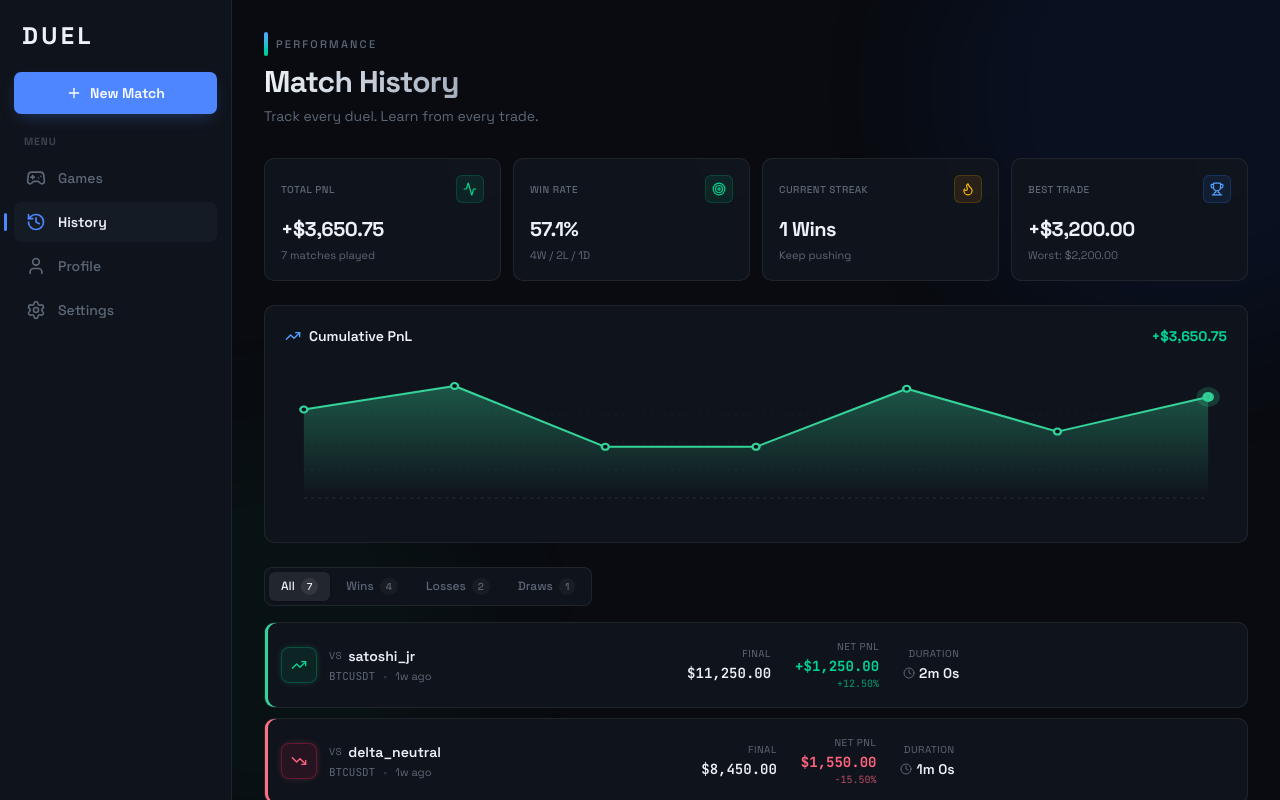
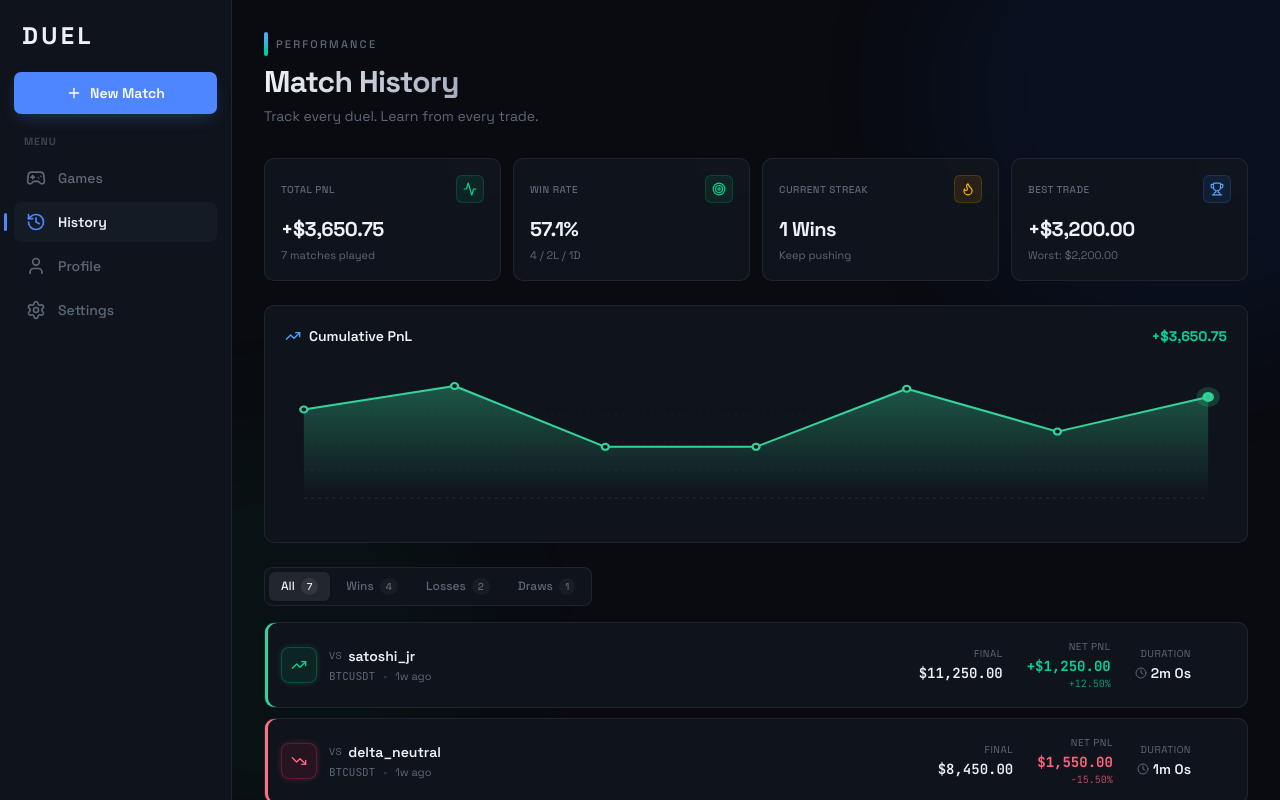
Before and after one commit to brianyeap/transcendence, a Next.js app: page /history in a window 1280 px wide. Shown: the top 800 px of the page. Built offline with nearby package versions, Linux system fonts and the light colour scheme.

Commit message:
fix : restructure history match cards to fix mobile layout and link navigation.

```diff
--- a/app/history/page.tsx
+++ b/app/history/page.tsx
@@ -1,120 +1,6 @@
-// "use client";
-
-// import { SideNav } from "../components/duel/side-nav";
-
-// const matchHistory = [
-// 	{ id: "550e8400-e29b-41d4-a716-446655440001", opponent: "satoshi_jr", result: "WIN", symbol: "BTCUSDT", starting_capital: 10000, final_capital: 11250.00, realized_pnl: 1250.00, starts_at: "2025-06-28T14:00:00Z", ends_at: "2025-06-28T14:02:00Z" },
-// 	{ id: "550e8400-e29b-41d4-a716-446655440002", opponent: "delta_neutral", result: "LOSS", symbol: "BTCUSDT", starting_capital: 10000, final_capital: 8450.00, realized_pnl: -1550.00, starts_at: "2025-06-27T10:00:00Z", ends_at: "2025-06-27T10:01:00Z" },
-// 	{ id: "550e8400-e29b-41d4-a716-446655440003", opponent: "apex_07", result: "WIN", symbol: "BTCUSDT", starting_capital: 10000, final_capital: 12100.25, realized_pnl: 2100.25, starts_at: "2025-06-26T16:00:00Z", ends_at: "2025-06-26T16:03:00Z" },
-// 	{ id: "550e8400-e29b-41d4-a716-446655440004", opponent: "nightowl", result: "DRAW", symbol: "BTCUSDT", starting_capital: 10000, final_capital: 10000.00, realized_pnl: 0.00, starts_at: "2025-06-25T20:00:00Z", ends_at: "2025-06-25T20:01:30Z" },
-// 	{ id: "550e8400-e29b-41d4-a716-446655440005", opponent: "shortking", result: "LOSS", symbol: "BTCUSDT", starting_capital: 10000, final_capital: 7800.00, realized_pnl: -2200.00, starts_at: "2025-06-24T09:00:00Z", ends_at: "2025-06-24T09:02:00Z" },
-// ];
-
-// function getResultColor(result: string): string
-// {
-// 	if (result === "WIN")
-// 		return "text-emerald-400";
-// 	if (result === "LOSS")
-// 		return "text-rose-400";
-// 	return "text-grey-400";
-// }
-
-// function getResultBadgeStyle(result: string): string
-// {
-// 	if (result === "WIN")
-// 		return "bg-emerald-500/10 text-emerald-400 border border-emerald-500/20";
-// 	if (result === "LOSS")
-// 		return "bg-rose-500/10 text-rose-400 border border-rose-500/20";
-// 	return "bg-gray-500/10 text-gray-400 border border-gray-500/20";
-// }
-
-// function formatDuration(starts_at: string, ends_at: string): string
-// {
-// 	const seconds = Math.round((new Date(ends_at).getTime() - new Date(starts_at).getTime()) / 1000);
-// 	const minutes = Math.floor(seconds / 60);
-// 	const remainingSeconds = seconds % 60;
-// 	return `${minutes}m ${remainingSeconds}s`;
-// }
-
-// function formatDate(dateString: string): string{
-// 	return new Date(dateString).toLocaleDateString("en-GB", {
-// 	  day: "numeric",
-// 	  month: "short",
-// 	  year: "numeric",
-// 	});
-// }
-
-// export default function HistoryPage()
-// {
-// 	return (
-// 	  <SideNav>
-// 		<div className="p-8 text-[#eef2f8]">
-
-// 		  {/* Page header */}
-// 		  <div className="mb-6">
-// 			<h1 className="text-2xl font-bold">Match History</h1>
-// 			<p className="text-sm text-[#5d6877] mt-1">{matchHistory.length} matches total</p>
-// 		  </div>
-
-// 		  {/* Match list */}
-// 		  <div className="flex flex-col gap-3">
-// 			{matchHistory.map((match) => (
-// 			  <div key={match.id} className="rounded-[7px] border border-white/[.07] bg-[#0f131b] p-4 hover:border-white/[.12] transition-colors">
-
-// 				{/* Top row: opponent + result badge */}
-// 				<div className="flex items-center justify-between mb-3">
-// 				  <div>
-// 					<span className="text-xs uppercase tracking-wide text-[#5d6877]">vs</span>
-// 					<span className="text-sm font-semibold ml-1">{match.opponent}</span>
-// 				  </div>
-// 				  <span className={`text-[10px] font-bold uppercase tracking-wider px-2 py-0.5 rounded ${getResultBadgeStyle(match.result)}`}>
-// 					{match.result}
-// 				  </span>
-// 				</div>
-
-// 				{/* Stats row */}
-// 				<div className="grid grid-cols-2 md:grid-cols-4 gap-3">
-// 				  <div>
-// 					<div className="text-[10px] uppercase tracking-wide text-[#5d6877]">Final Capital</div>
-// 					<div className="text-sm font-semibold mt-0.5">
-// 					  ${match.final_capital.toLocaleString(undefined, { minimumFractionDigits: 2 })}
-// 					</div>
-// 				  </div>
-
-// 				  <div>
-// 					<div className="text-[10px] uppercase tracking-wide text-[#5d6877]">Net PnL</div>
-// 					<div className={`text-sm font-semibold mt-0.5 ${getResultColor(match.result)}`}>
-// 					  {match.realized_pnl > 0 ? "+" : ""}{match.realized_pnl.toLocaleString(undefined, { minimumFractionDigits: 2 })}
-// 					</div>
-// 				  </div>
-
-// 				  <div>
-// 					<div className="text-[10px] uppercase tracking-wide text-[#5d6877]">Symbol</div>
-// 					<div className="text-sm font-semibold mt-0.5 font-mono">{match.symbol}</div>
-// 				  </div>
-
-// 				  <div>
-// 					<div className="text-[10px] uppercase tracking-wide text-[#5d6877]">Duration</div>
-// 					<div className="text-sm font-semibold mt-0.5">{formatDuration(match.starts_at, match.ends_at)}</div>
-// 				  </div>
-// 				</div>
-
-// 				{/* Bottom row: date */}
-// 				<div className="mt-3 pt-3 border-t border-white/[.04]">
-// 				  <span className="text-[10px] text-[#5d6877]">{formatDate(match.starts_at)}</span>
-// 				</div>
-
-// 			  </div>
-// 			))}
-// 		  </div>
-
-// 		</div>
-// 	  </SideNav>
-// 	);
-// }
-
 "use client";
 
+import Link from "next/link";
 import { useState, useMemo } from "react";
 import { SideNav } from "../components/duel/side-nav";
 import {
@@ -139,32 +25,43 @@ const matchHistory = [
 	{ id: "550e8400-e29b-41d4-a716-446655440007", opponent: "liquidator", result: "WIN", symbol: "BTCUSDT", starting_capital: 10000, final_capital: 13200.00, realized_pnl: 3200.00, starts_at: "2026-06-30T18:00:00Z", ends_at: "2026-06-30T18:02:30Z" },
 ];
 
-function getResultColor(result: string): string {
-  if (result === "WIN") return "text-emerald-400";
-  if (result === "LOSS") return "text-rose-400";
+function getResultColor(result: string): string
+{
+	if (result === "WIN")
+		return "text-emerald-400";
+	if (result === "LOSS")
+		return "text-rose-400";
 	return "text-gray-400";
 }
 
-function getResultGlow(result: string): string {
-  if (result === "WIN") return "shadow-[inset_3px_0_0_0_#34d399] hover:shadow-[inset_3px_0_0_0_#34d399,0_0_20px_-5px_rgba(52,211,153,0.3)]";
-  if (result === "LOSS") return "shadow-[inset_3px_0_0_0_#fb7185] hover:shadow-[inset_3px_0_0_0_#fb7185,0_0_20px_-5px_rgba(251,113,133,0.3)]";
+function getResultGlow(result: string): string
+{
+	if (result === "WIN")
+		return "shadow-[inset_3px_0_0_0_#34d399] hover:shadow-[inset_3px_0_0_0_#34d399,0_0_20px_-5px_rgba(52,211,153,0.3)]";
+	if (result === "LOSS")
+		return "shadow-[inset_3px_0_0_0_#fb7185] hover:shadow-[inset_3px_0_0_0_#fb7185,0_0_20px_-5px_rgba(251,113,133,0.3)]";
 	return "shadow-[inset_3px_0_0_0_#6b7280] hover:shadow-[inset_3px_0_0_0_#6b7280,0_0_20px_-5px_rgba(107,114,128,0.2)]";
 }
 
-function getResultBadgeStyle(result: string): string {
-  if (result === "WIN") return "bg-emerald-500/10 text-emerald-400 border border-emerald-500/30 shadow-[0_0_10px_-3px_rgba(52,211,153,0.4)]";
-  if (result === "LOSS") return "bg-rose-500/10 text-rose-400 border border-rose-500/30 shadow-[0_0_10px_-3px_rgba(251,113,133,0.4)]";
+function getResultBadgeStyle(result: string): string
+{
+	if (result === "WIN")
+		return "bg-emerald-500/10 text-emerald-400 border border-emerald-500/30 shadow-[0_0_10px_-3px_rgba(52,211,153,0.4)]";
+	if (result === "LOSS")
+		return "bg-rose-500/10 text-rose-400 border border-rose-500/30 shadow-[0_0_10px_-3px_rgba(251,113,133,0.4)]";
 	return "bg-gray-500/10 text-gray-400 border border-gray-500/30";
 }
 
-function formatDuration(starts_at: string, ends_at: string): string {
+function formatDuration(starts_at: string, ends_at: string): string
+{
 	const seconds = Math.round((new Date(ends_at).getTime() - new Date(starts_at).getTime()) / 1000);
 	const minutes = Math.floor(seconds / 60);
 	const remainingSeconds = seconds % 60;
 	return `${minutes}m ${remainingSeconds}s`;
 }
 
-function getRelativeTime(dateString: string): string {
+function getRelativeTime(dateString: string): string
+{
 	const date = new Date(dateString);
 	const now = new Date();
 	const diffMs = now.getTime() - date.getTime();
@@ -173,28 +70,38 @@ function getRelativeTime(dateString: string): string {
 	const diffHours = Math.floor(diffMins / 60);
 	const diffDays = Math.floor(diffHours / 24);
 
-  if (diffSecs < 60) return "just now";
-  if (diffMins < 60) return `${diffMins}m ago`;
-  if (diffHours < 24) return `${diffHours}h ago`;
-  if (diffDays < 7) return `${diffDays}d ago`;
-  if (diffDays < 30) return `${Math.floor(diffDays / 7)}w ago`;
-  if (diffDays < 365) return `${Math.floor(diffDays / 30)}mo ago`;
+	if (diffSecs < 60)
+		return "just now";
+	if (diffMins < 60)
+		return `${diffMins}m ago`;
+	if (diffHours < 24)
+		return `${diffHours}h ago`;
+	if (diffDays < 7)
+		return `${diffDays}d ago`;
+	if (diffDays < 30)
+		return `${Math.floor(diffDays / 7)}w ago`;
+	if (diffDays < 365)
+		return `${Math.floor(diffDays / 30)}mo ago`;
 	return `${Math.floor(diffDays / 365)}y ago`;
 }
 
-function formatMoney(value: number): string {
+function formatMoney(value: number): string
+{
 	const sign = value > 0 ? "+" : "";
 	return `${sign}$${Math.abs(value).toLocaleString(undefined, { minimumFractionDigits: 2, maximumFractionDigits: 2 })}`;
 }
 
-function formatPct(value: number, base: number): string {
+function formatPct(value: number, base: number): string
+{
 	const pct = (value / base) * 100;
 	const sign = pct > 0 ? "+" : "";
 	return `${sign}${pct.toFixed(2)}%`;
 }
 
-function CumulativeChart({ data }: { data: { value: number; result: string }[] }) {
-  if (data.length === 0) return null;
+function CumulativeChart({ data }: { data: { value: number; result: string }[] })
+{
+	if (data.length === 0)
+		return null;
 
 	const width = 800;
 	const height = 160;
@@ -277,7 +184,8 @@ type StatCardProps = {
 	accent?: "emerald" | "rose" | "blue" | "gray" | "amber";
 };
 
-function StatCard({ label, value, sub, icon, accent = "blue" }: StatCardProps) {
+function StatCard({ label, value, sub, icon, accent = "blue" }: StatCardProps)
+{
 	const accentMap = {
 		emerald: "text-emerald-400 bg-emerald-500/10 border-emerald-500/20",
 		rose: "text-rose-400 bg-rose-500/10 border-rose-500/20",
@@ -301,7 +209,8 @@ function StatCard({ label, value, sub, icon, accent = "blue" }: StatCardProps) {
 	);
 }
 
-export default function HistoryPage() {
+export default function HistoryPage()
+{
 	const [filter, setFilter] = useState<"ALL" | "WIN" | "LOSS" | "DRAW">("ALL");
 
 	const stats = useMemo(() => {
@@ -315,17 +224,22 @@ export default function HistoryPage() {
 
 		let streak = 0;
 		let streakType = "";
-	for (const match of matchHistory) {
-	  if (streak === 0) {
+		for (const match of matchHistory)
+		{
+			if (streak === 0)
+			{
 				streakType = match.result;
 				streak = 1;
-	  } else if (match.result === streakType) {
+			}
+			else if (match.result === streakType)
+			{
 				streak++;
-	  } else {
+			}
+			else
+			{
 				break;
 			}
 		}
-
 		return { wins, losses, draws, totalPnl, winRate, bestTrade, worstTrade, streak, streakType };
 	}, []);
 
@@ -384,7 +298,7 @@ export default function HistoryPage() {
 						<StatCard
 							label="Win Rate"
 							value={`${stats.winRate.toFixed(1)}%`}
-			  sub={`${stats.wins}W / ${stats.losses}L / ${stats.draws}D`}
+							sub={`${stats.wins} / ${stats.losses}L / ${stats.draws}D`}
 							icon={<Target className="w-3.5 h-3.5" />}
 							accent={stats.winRate >= 50 ? "emerald" : "rose"}
 						/>
@@ -444,11 +358,11 @@ export default function HistoryPage() {
 						</div>
 					) : (
 					filteredMatches.map((match) => (
-				<div
-				  key={match.id}
-				  className={`group relative rounded-[10px] border border-white/[.07] bg-[#0f131b] p-4 transition-all duration-200 hover:border-white/[.14] hover:-translate-y-[1px] cursor-pointer ${getResultGlow(match.result)}`}
-				>
+						<Link key={match.id} href={`/history/${match.id}`} className="block w-full">
+							<div className={`group relative rounded-[10px] border border-white/[.07] bg-[#0f131b] p-4 transition-all duration-200 hover:border-white/[.14] hover:-translate-y-[1px] cursor-pointer ${getResultGlow(match.result)}`}>
+
 								<div className="flex items-center justify-between gap-4">
+									{/* Left Side: Opponent & Symbol */}
 									<div className="flex items-center gap-3 min-w-0">
 										<div className={`w-9 h-9 rounded-lg flex items-center justify-center text-xs font-bold shrink-0 ${getResultBadgeStyle(match.result)}`}>
 											{match.result === "WIN" ? (
@@ -459,6 +373,7 @@ export default function HistoryPage() {
 												<span>—</span>
 											)}
 										</div>
+
 										<div className="min-w-0">
 											<div className="flex items-center gap-1.5">
 												<span className="text-[10px] uppercase tracking-wider text-[#5d6877]">vs</span>
@@ -472,6 +387,8 @@ export default function HistoryPage() {
 										</div>
 									</div>
 
+									{/* Right Side: Stats & Chevron */}
+									<div className="flex items-center gap-6">
 										<div className="hidden md:flex items-center gap-6">
 											<div className="text-right">
 												<div className="text-[10px] uppercase tracking-wider text-[#5d6877]">Final</div>
@@ -497,9 +414,12 @@ export default function HistoryPage() {
 											</div>
 										</div>
 
+										{/* Chevron is now in the right place */}
 										<ChevronRight className="w-4 h-4 text-[#5d6877] opacity-0 group-hover:opacity-100 group-hover:translate-x-0.5 transition-all shrink-0" />
 									</div>
+								</div>
 
+								{/* Mobile Stats Grid - Properly nested.*/}
 								<div className="md:hidden grid grid-cols-3 gap-2 mt-3 pt-3 border-t border-white/[.04]">
 									<div>
 										<div className="text-[10px] uppercase tracking-wider text-[#5d6877]">Final</div>
@@ -521,6 +441,7 @@ export default function HistoryPage() {
 								</div>
 							</div>
 						</div>
+					</Link>
 				))
 			)}
 			</div>
```
Lines whose indentation alone changed are shown as unchanged.
